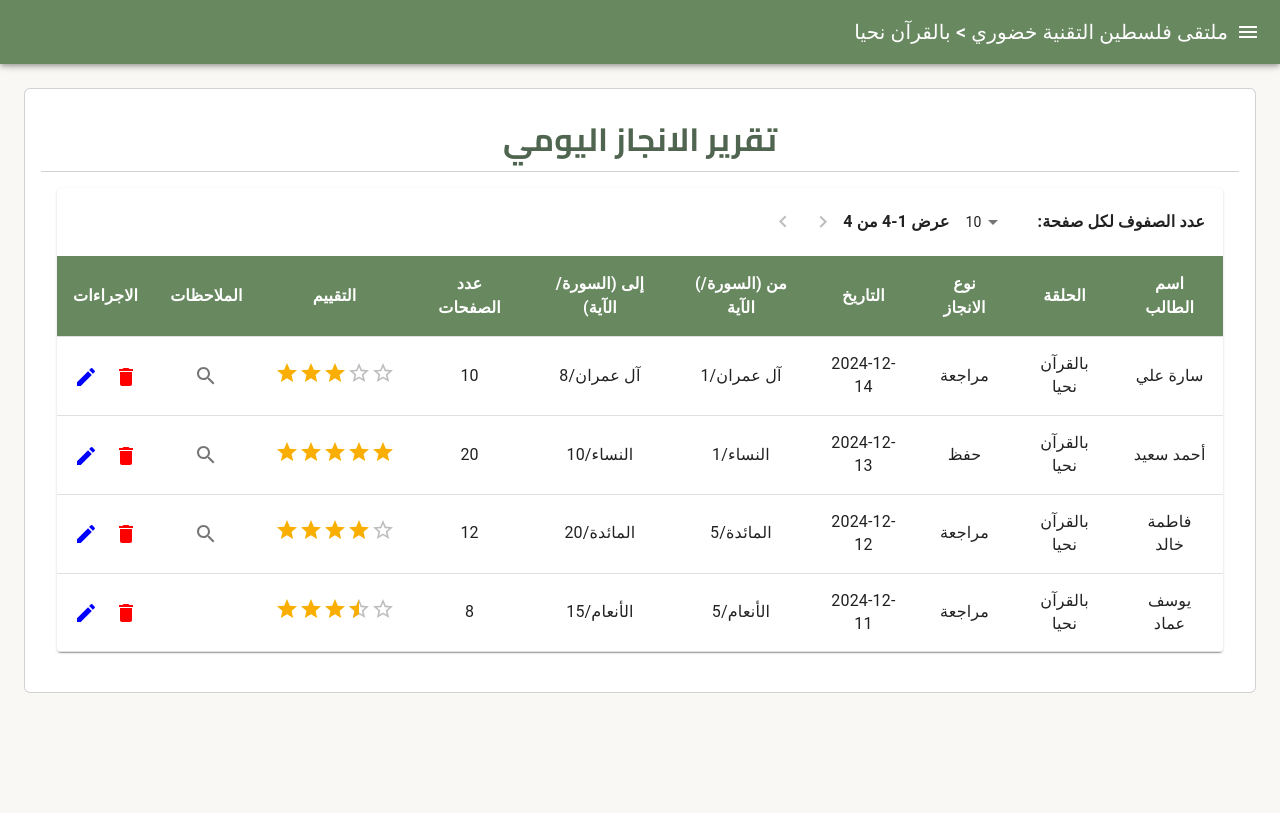
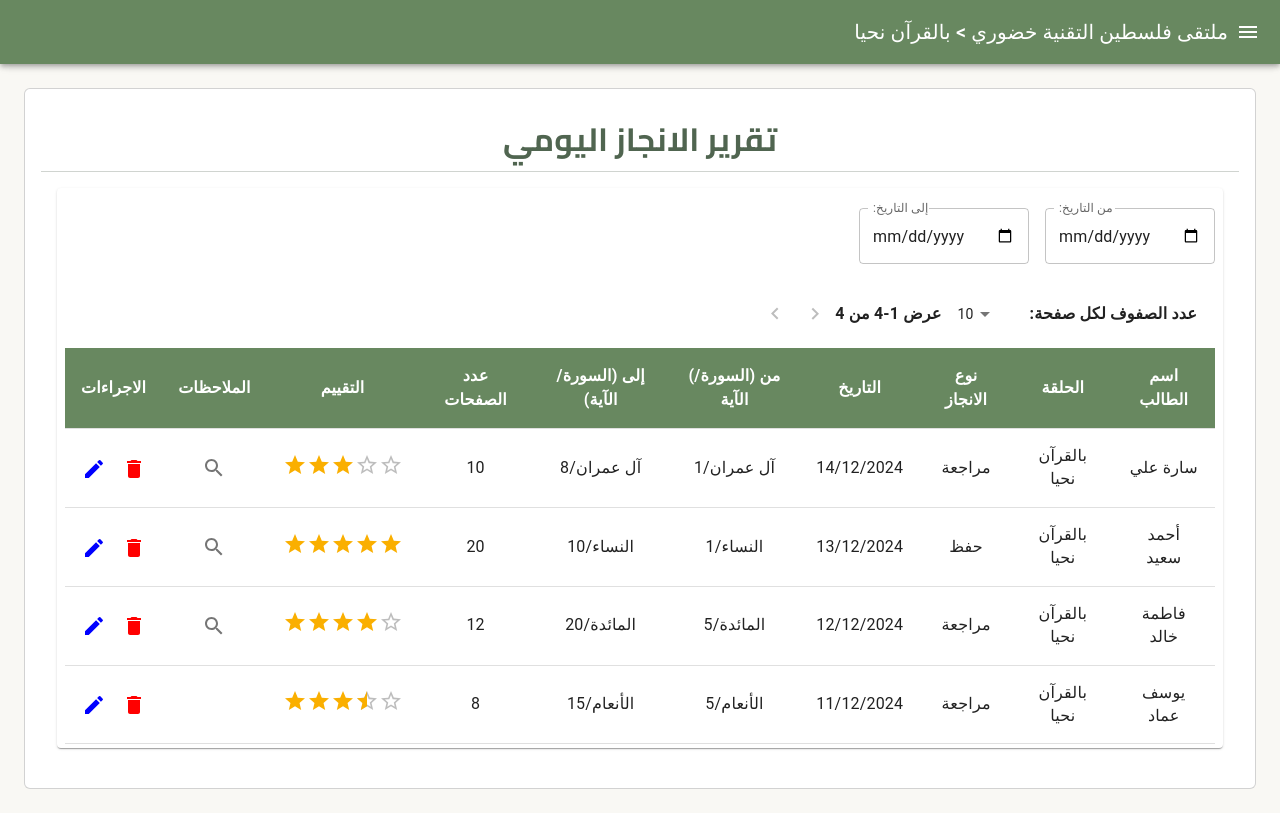
Before and after one commit to Ansam56/GraduationProject, a React (Vite) app in the folder FrontEnd/: page /Teacher/DailyAchievementReport in a window 1280 px wide. Built offline with nearby package versions, Linux system fonts and the light colour scheme.

Commit message:
add date range filter to shared report table

```diff
--- a/FrontEnd/src/components/pages/ReportTable/ReportTable.jsx
+++ b/FrontEnd/src/components/pages/ReportTable/ReportTable.jsx
@@ -1,3 +1,178 @@
+// import * as React from "react";
+// import Paper from "@mui/material/Paper";
+// import Table from "@mui/material/Table";
+// import TableBody from "@mui/material/TableBody";
+// import TableCell from "@mui/material/TableCell";
+// import TableContainer from "@mui/material/TableContainer";
+// import TableHead from "@mui/material/TableHead";
+// import TablePagination from "@mui/material/TablePagination";
+// import TableRow from "@mui/material/TableRow";
+// import TextField from "@mui/material/TextField";
+// import { createTheme, ThemeProvider } from "@mui/material/styles";
+// import { Box } from "@mui/material";
+
+// // Define an RTL theme
+// const theme = createTheme({
+//   direction: "rtl",
+//   components: {
+//     MuiTableCell: {
+//       styleOverrides: {
+//         head: {
+//           backgroundColor: "#688860",
+//           color: "#fff",
+//           fontWeight: "bold",
+//           fontSize: "1rem",
+//         },
+//         body: {
+//           fontSize: "1rem",
+//         },
+//       },
+//     },
+//   },
+// });
+
+// export default function ReportTable({ columns, rows }) {
+//   const [page, setPage] = React.useState(0);
+//   const [rowsPerPage, setRowsPerPage] = React.useState(10);
+//   const [filteredRows, setFilteredRows] = React.useState(rows);
+//   const [minDate, setMinDate] = React.useState("");
+//   const [maxDate, setMaxDate] = React.useState("");
+
+//   const handleChangePage = (event, newPage) => {
+//     setPage(newPage);
+//   };
+
+//   const handleChangeRowsPerPage = (event) => {
+//     setRowsPerPage(+event.target.value);
+//     setPage(0);
+//   };
+
+//   const handleDateFilter = () => {
+//     if (!minDate && !maxDate) {
+//       setFilteredRows(rows);
+//       return;
+//     }
+
+//     const filtered = rows.filter((row) => {
+//       const rowDate = new Date(row.date); // Ensure your row contains a `date` field
+//       const min = minDate ? new Date(minDate) : null;
+//       const max = maxDate ? new Date(maxDate) : null;
+
+//       return (
+//         (!min || rowDate >= min) &&
+//         (!max || rowDate <= max)
+//       );
+//     });
+
+//     setFilteredRows(filtered);
+//   };
+
+//   React.useEffect(() => {
+//     handleDateFilter();
+//   }, [minDate, maxDate]);
+
+//   return (
+//     <ThemeProvider theme={theme}>
+//       <Box sx={{ padding: 2 }}>
+//         <Paper sx={{ width: "100%", padding: 2 }}>
+//           {/* Date filters */}
+//           <Box sx={{ display: "flex", gap: 2, marginBottom: 2 }}>
+//             <TextField
+//               label="تاريخ البداية"
+//               type="date"
+//               InputLabelProps={{ shrink: true }}
+//               value={minDate}
+//               onChange={(e) => setMinDate(e.target.value)}
+//               fullWidth
+//             />
+//             <TextField
+//               label="تاريخ النهاية"
+//               type="date"
+//               InputLabelProps={{ shrink: true }}
+//               value={maxDate}
+//               onChange={(e) => setMaxDate(e.target.value)}
+//               fullWidth
+//             />
+//           </Box>
+
+//           {/* TablePagination at the top */}
+//           <TablePagination
+//             rowsPerPageOptions={[10, 25, 100]}
+//             component="div"
+//             count={filteredRows.length}
+//             rowsPerPage={rowsPerPage}
+//             page={page}
+//             onPageChange={handleChangePage}
+//             onRowsPerPageChange={handleChangeRowsPerPage}
+//             labelRowsPerPage="عدد الصفوف لكل صفحة:"
+//             labelDisplayedRows={({ from, to, count }) =>
+//               `عرض ${from}-${to} من ${count !== -1 ? count : `أكثر من ${to}`}`
+//             }
+//             sx={{
+//               "& .MuiTablePagination-selectLabel, .MuiTablePagination-displayedRows": {
+//                 margin: 0,
+//                 fontWeight: "bold",
+//                 fontSize: "1rem",
+//               },
+//             }}
+//           />
+
+//           {/* Table with scroll on the right */}
+//           <TableContainer
+//             sx={{
+//               maxHeight: 440,
+//               maxWidth: "100%",
+//               direction: "ltr",
+//               overflowY: "auto",
+//               overflowX: "auto",
+//               "&::-webkit-scrollbar": {
+//                 width: "10px",
+//                 backgroundColor: "#f1f1f1",
+//               },
+//               "&::-webkit-scrollbar-thumb": {
+//                 backgroundColor: "#888",
+//                 borderRadius: "4px",
+//               },
+//             }}
+//           >
+//             <Table stickyHeader aria-label="sticky table">
+//               <TableHead>
+//                 <TableRow>
+//                   {columns.map((column) => (
+//                     <TableCell
+//                       key={column.id}
+//                       align="center"
+//                       style={{ minWidth: column.minWidth }}
+//                     >
+//                       {column.label}
+//                     </TableCell>
+//                   ))}
+//                 </TableRow>
+//               </TableHead>
+//               <TableBody>
+//                 {filteredRows
+//                   .slice(page * rowsPerPage, page * rowsPerPage + rowsPerPage)
+//                   .map((row) => (
+//                     <TableRow hover role="checkbox" tabIndex={-1} key={row.code}>
+//                       {columns.map((column) => {
+//                         const value = row[column.id];
+//                         return (
+//                           <TableCell key={column.id} align="center">
+//                             {value}
+//                           </TableCell>
+//                         );
+//                       })}
+//                     </TableRow>
+//                   ))}
+//               </TableBody>
+//             </Table>
+//           </TableContainer>
+//         </Paper>
+//       </Box>
+//     </ThemeProvider>
+//   );
+// }
+
 import * as React from "react";
 import Paper from "@mui/material/Paper";
 import Table from "@mui/material/Table";
@@ -8,7 +183,7 @@ import TableHead from "@mui/material/TableHead";
 import TablePagination from "@mui/material/TablePagination";
 import TableRow from "@mui/material/TableRow";
 import { createTheme, ThemeProvider } from "@mui/material/styles";
-import { Box, IconButton, Rating } from "@mui/material";
+import { Box, IconButton, Rating, TextField } from "@mui/material";
 import SearchIcon from "@mui/icons-material/Search";
 import EditIcon from "@mui/icons-material/Edit";
 import DeleteIcon from "@mui/icons-material/Delete";
@@ -43,6 +218,13 @@ export default function ReportTable({ columns, rows }) {
   //for Details Dialog
   const [openDialog, setOpenDialog] = React.useState(false); // حالة للتحكم في فتح وإغلاق الـ Dialog
   const [details, setDetails] = React.useState("");
+  //range of date filter
+  const [filteredRows, setFilteredRows] = React.useState(rows);
+  const [minDate, setMinDate] = React.useState("");
+  const [maxDate, setMaxDate] = React.useState("");
+//for date errors
+const [dateError, setDateError] = React.useState("");
+
 
   const handleChangePage = (event, newPage) => {
     setPage(newPage);
@@ -54,7 +236,7 @@ export default function ReportTable({ columns, rows }) {
   };
 
   //for Details Dialog
-    const openDetailsDialog= (notes)=> {
+  const openDetailsDialog = (notes) => {
     setDetails(notes);
     setOpenDialog(true); // فتح الـ Dialog
   };
@@ -63,11 +245,77 @@ export default function ReportTable({ columns, rows }) {
     setOpenDialog(false); // إغلاق الـ Dialog
     setDetails("");
   };
+  //range of date filter
+  const handleDateFilter = () => {
+    //  user has not selected any date filters
+    if (!minDate && !maxDate) {
+      setFilteredRows(rows);
+      return;
+    }
+
+    const filtered = rows.filter((row) => {
+      const rowDate = new Date(row.AchaievementDate); // Ensure your row contains a `date` field
+      const min = minDate ? new Date(minDate) : null;
+      const max = maxDate ? new Date(maxDate) : null;
+
+      return (!min || rowDate >= min) && (!max || rowDate <= max);
+    });
+
+    setFilteredRows(filtered);
+  };
+
+  React.useEffect(() => {
+    handleDateFilter();
+  }, [minDate, maxDate]);
 
   return (
     <ThemeProvider theme={theme}>
       <Box sx={{ padding: 2 }}>
-        <Paper sx={{ width: "100%" }}>
+        <Paper sx={{ width: "100%" }} className="pt-1 pb-1 px-2">
+          {/* Date filters */}
+          <Box sx={{ display: "flex", gap: 2, marginBottom: 2 }} className="mt-3">
+            <TextField
+              label="من التاريخ:"
+              type="date"
+              InputLabelProps={{ shrink: true }}
+              value={minDate}
+              onChange={(e) => {
+                const selectedDate = e.target.value;
+                setMinDate(selectedDate);
+//اذا تم تحديد تاريخ النهاية بالاول ثم تحديد قيمة تاريخ البداية بحيث تكون اكبر من تاريخ النهاية ==اعادة ضبط
+                if (maxDate && new Date(selectedDate) > new Date(maxDate)) {
+                  setMaxDate("");
+                }
+              }}
+
+            />
+            <TextField
+              label="إلى التاريخ:"
+              type="date"
+              InputLabelProps={{ shrink: true }}
+              value={maxDate}
+              onChange={(e) => {
+                const selectedDate = e.target.value;
+
+                // السماح فقط إذا كان تاريخ النهاية أكبر أو يساوي تاريخ البداية
+                if (minDate && new Date(selectedDate) < new Date(minDate)) {
+                  setDateError("لا يمكن أن يكون تاريخ النهاية أقل من تاريخ البداية");
+                } else {
+                  setDateError(""); // مسح الخطأ
+                  setMaxDate(selectedDate);
+                }
+              }}
+              error={!!dateError} // يظهر الخطأ إذا كانت الرسالة موجودة
+              helperText={dateError} // عرض رسالة الخطأ
+            />
+          </Box>
+
+          {filteredRows.length==0?
+           <div className="alert alert-info text-center mt-2" role="alert">
+           لا توجد بيانات مطابقة لعملية البحث
+         </div>
+          :
+          <>
             {/* TablePagination at the top */}
             <Box
             sx={{
@@ -132,7 +380,7 @@ export default function ReportTable({ columns, rows }) {
                 </TableRow>
               </TableHead>
               <TableBody>
-                {rows
+                {filteredRows
                   .slice(page * rowsPerPage, page * rowsPerPage + rowsPerPage)
                   .map((row) => (
                     <TableRow
@@ -194,25 +442,37 @@ export default function ReportTable({ columns, rows }) {
                                   <DeleteIcon />
                                 </Box>
                               </Box>
-                            ) : column.id === "notes" && row.notes!=""? (
-                              <IconButton onClick={() => openDetailsDialog(row.notes)} >
-                              <SearchIcon/>
+                            ) : column.id === "notes" && row.notes != "" ? (
+                              <IconButton
+                                onClick={() => openDetailsDialog(row.notes)}
+                              >
+                                <SearchIcon />
                               </IconButton>
+                            ) : column.id =="AchaievementDate"? (
+                              new Date(value).toLocaleDateString("en-GB")
                             ):value}
                           </TableCell>
                         );
                       })}
                     </TableRow>
-                  ))
-                }
+                  ))}
               </TableBody>
             </Table>
           </TableContainer>
+          </>
+          }
+
         </Paper>
       </Box>
-      {openDialog && <CommonDialog open={openDialog} onClose={closeDetailsDialog} width="xs" title="الملاحظات" content={details} />
-       }
+      {openDialog && (
+        <CommonDialog
+          open={openDialog}
+          onClose={closeDetailsDialog}
+          width="xs"
+          title="الملاحظات"
+          content={details}
+        />
+      )}
     </ThemeProvider>
-
   );
 }
--- a/FrontEnd/src/components/student/reports/dailyAchaievements/studentDailyAchaievementTable/StudentDailyAchaievementTable.jsx
+++ b/FrontEnd/src/components/student/reports/dailyAchaievements/studentDailyAchaievementTable/StudentDailyAchaievementTable.jsx
@@ -93,7 +93,7 @@ export default function StudentDailyAchaievementTable() {
   return (
     <>
       {rows.length === 0 ? (
-        <div class="alert alert-info text-center mt-2" role="alert">
+        <div className="alert alert-info text-center mt-2" role="alert">
           لا يوجد بيانات لعرضها!
         </div>
       ) : (
--- a/FrontEnd/src/components/teacher/reports/dailyAchaievements/dailyAchaievementsTable/TeacherDailyAchaievementsTable.jsx
+++ b/FrontEnd/src/components/teacher/reports/dailyAchaievements/dailyAchaievementsTable/TeacherDailyAchaievementsTable.jsx
@@ -111,7 +111,7 @@ export default function TeacherDailyAchaievementsTable() {
   return (
     <>
       {rows.length === 0 ? (
-        <div class="alert alert-info text-center mt-2" role="alert">
+        <div className="alert alert-info text-center mt-2" role="alert">
           لا يوجد بيانات لعرضها!
         </div>
       ) : (
--- a/FrontEnd/src/components/web/home/contact/Contact.jsx
+++ b/FrontEnd/src/components/web/home/contact/Contact.jsx
@@ -19,7 +19,7 @@ export default function Contact() {
       icon:<WhatsAppIcon sx={{ color: '#F1ECE1', fontSize: 24  }} />
     },
     {
-      title:"raghadmoqady@gmail.com",
+      title:"tubaplatform@gmail.com",
       href:"mailto:example@example.com",
       icon: <EmailIcon sx={{ color: '#F1ECE1', fontSize: 24  }} />
     }
```
Lines whose indentation alone changed are shown as unchanged.
